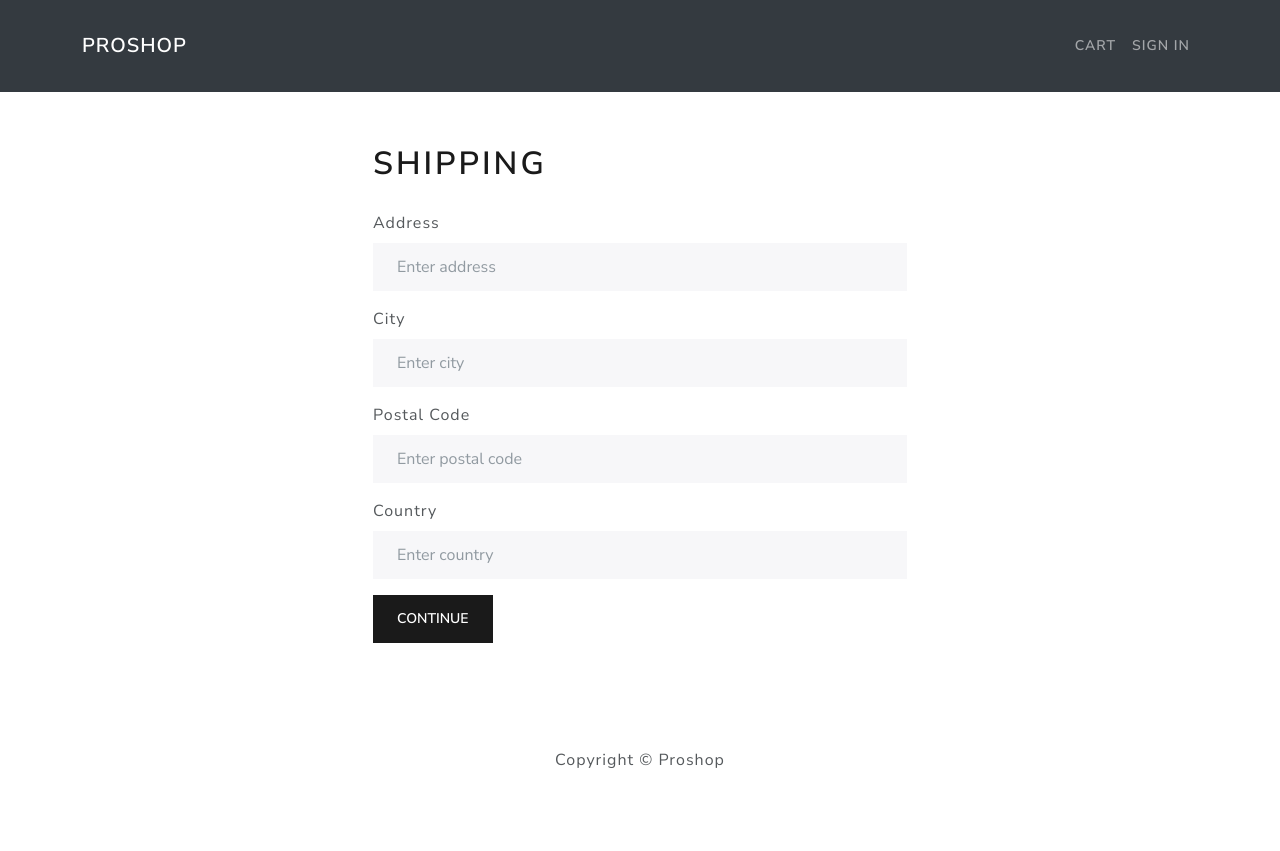
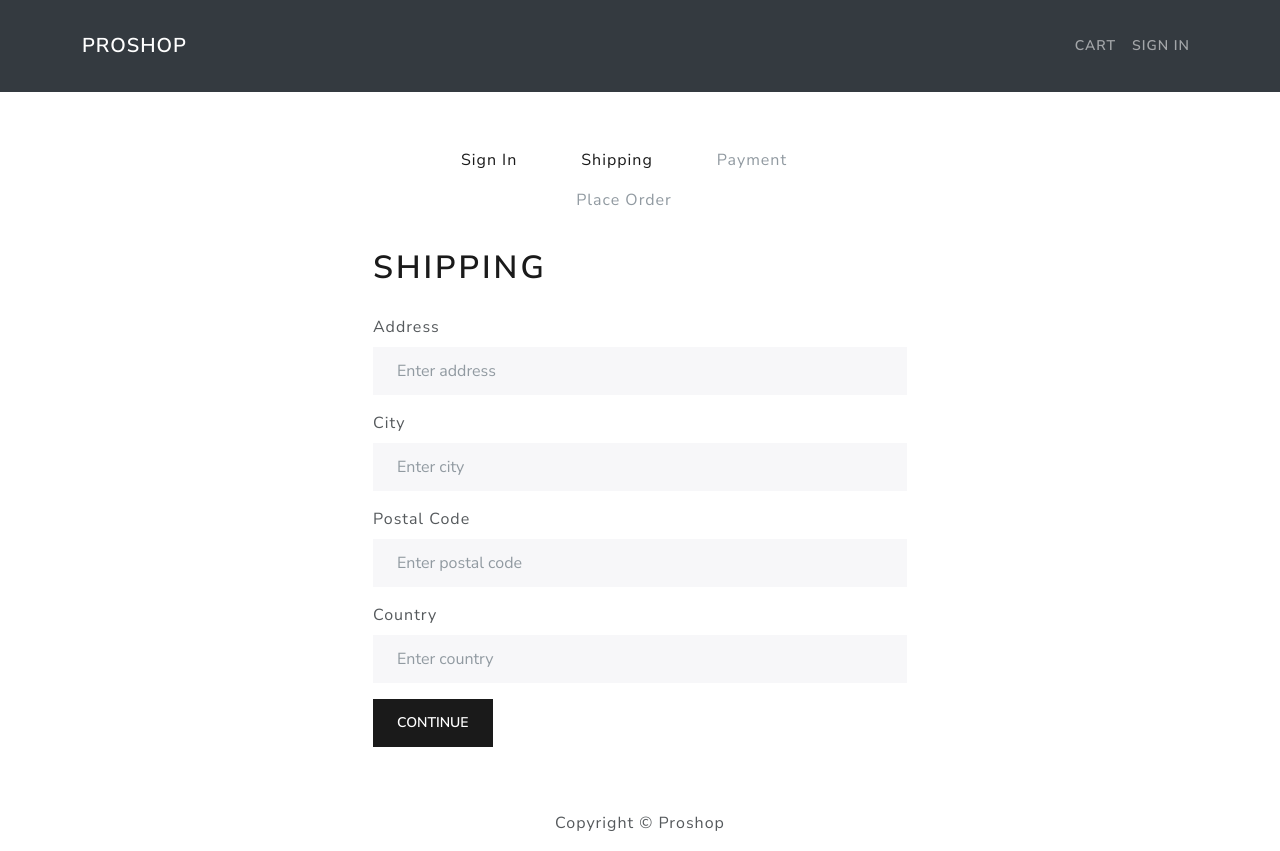
Before and after one commit to BTC415/Ecommerce-Nextjs-Nestjs, a Next.js app in the folder client/: page /shipping in a window 1280 px wide. Before the commit the page ends 800 px from the top, so only its background shows below. Built offline with nearby package versions, Linux system fonts and the light colour scheme; no server answers.

Commit message:
adding checkout steps component -client

```diff
--- /dev/null
+++ b/client/components/CheckoutSteps/index.tsx
@@ -0,0 +1,50 @@
+import { Nav } from 'react-bootstrap';
+import Link from 'next/link';
+
+const CheckoutSteps = ({ step1, step2, step3, step4 }: any) => {
+  return (
+    <Nav className="justify-content-center mb-4">
+      <Nav.Item>
+        {step1 ? (
+          <Link href="/login" passHref>
+            <Nav.Link>Sign In</Nav.Link>
+          </Link>
+        ) : (
+          <Nav.Link disabled>Sign In</Nav.Link>
+        )}
+      </Nav.Item>
+
+      <Nav.Item>
+        {step2 ? (
+          <Link href="/shipping" passHref>
+            <Nav.Link>Shipping</Nav.Link>
+          </Link>
+        ) : (
+          <Nav.Link disabled>Shipping</Nav.Link>
+        )}
+      </Nav.Item>
+
+      <Nav.Item>
+        {step3 ? (
+          <Link href="/payment" passHref>
+            <Nav.Link>Payment</Nav.Link>
+          </Link>
+        ) : (
+          <Nav.Link disabled>Payment</Nav.Link>
+        )}
+      </Nav.Item>
+
+      <Nav.Item>
+        {step4 ? (
+          <Link href="/placeorder" passHref>
+            <Nav.Link>Place Order</Nav.Link>
+          </Link>
+        ) : (
+          <Nav.Link disabled>Place Order</Nav.Link>
+        )}
+      </Nav.Item>
+    </Nav>
+  );
+};
+
+export default CheckoutSteps;
--- a/client/components/Shipping/index.tsx
+++ b/client/components/Shipping/index.tsx
@@ -3,6 +3,7 @@ import { Form, Button } from 'react-bootstrap';
 import { FormEvent, useState } from 'react';
 import { ShippingDetails } from '../../interfaces';
 import { useCartActions, useTypedSelector } from '../../hooks';
+import CheckoutSteps from '../CheckoutSteps';
 
 const Shipping = () => {
   const { shippingDetails } = useTypedSelector(state => state.cart.data);
@@ -19,7 +20,7 @@ const Shipping = () => {
 
   return (
     <FormContainer>
-      {/* <CheckoutSteps step1 step2 /> */}
+      <CheckoutSteps step1 step2 />
       <h1>Shipping</h1>
 
       <Form onSubmit={onSubmitHandler}>
```
